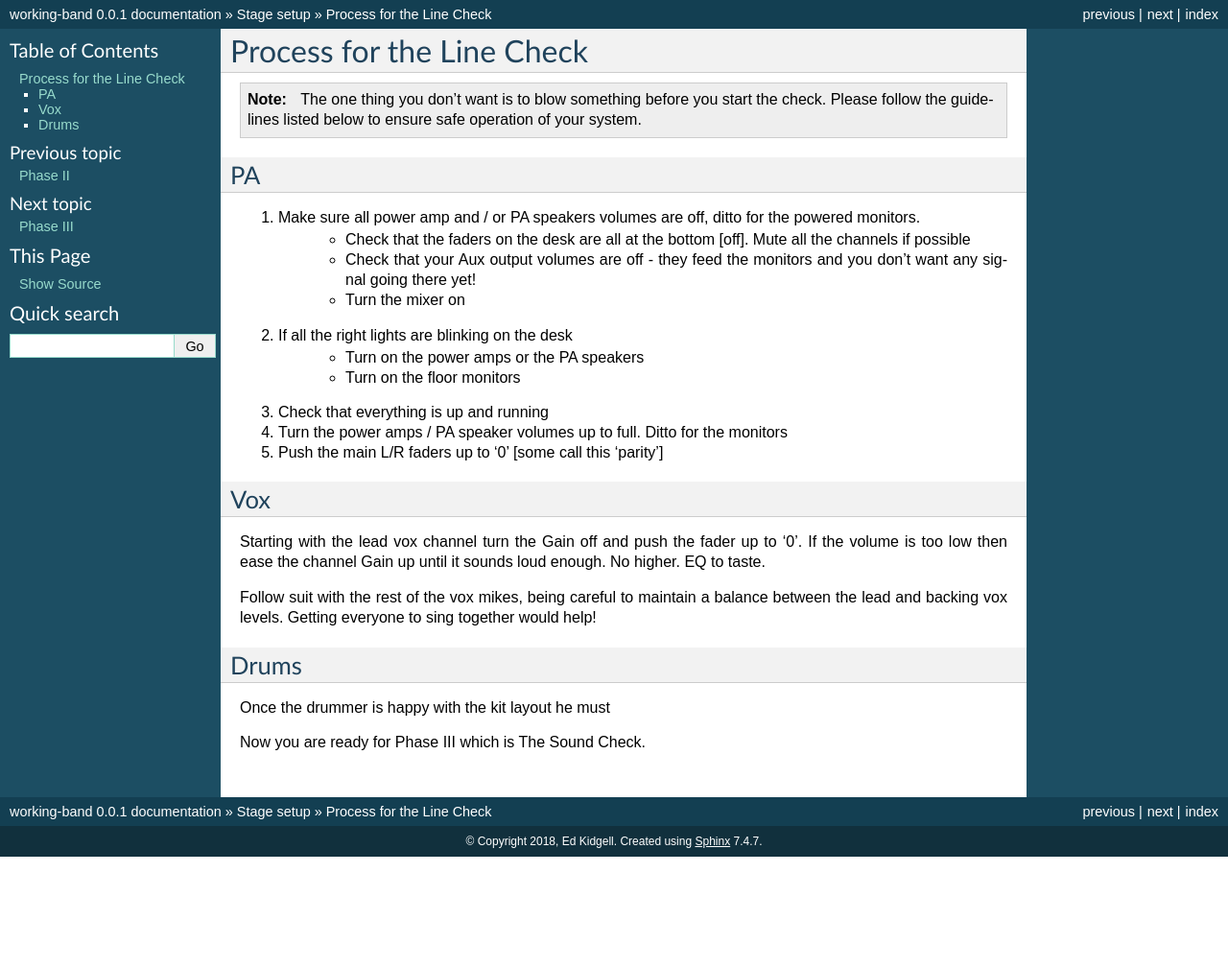
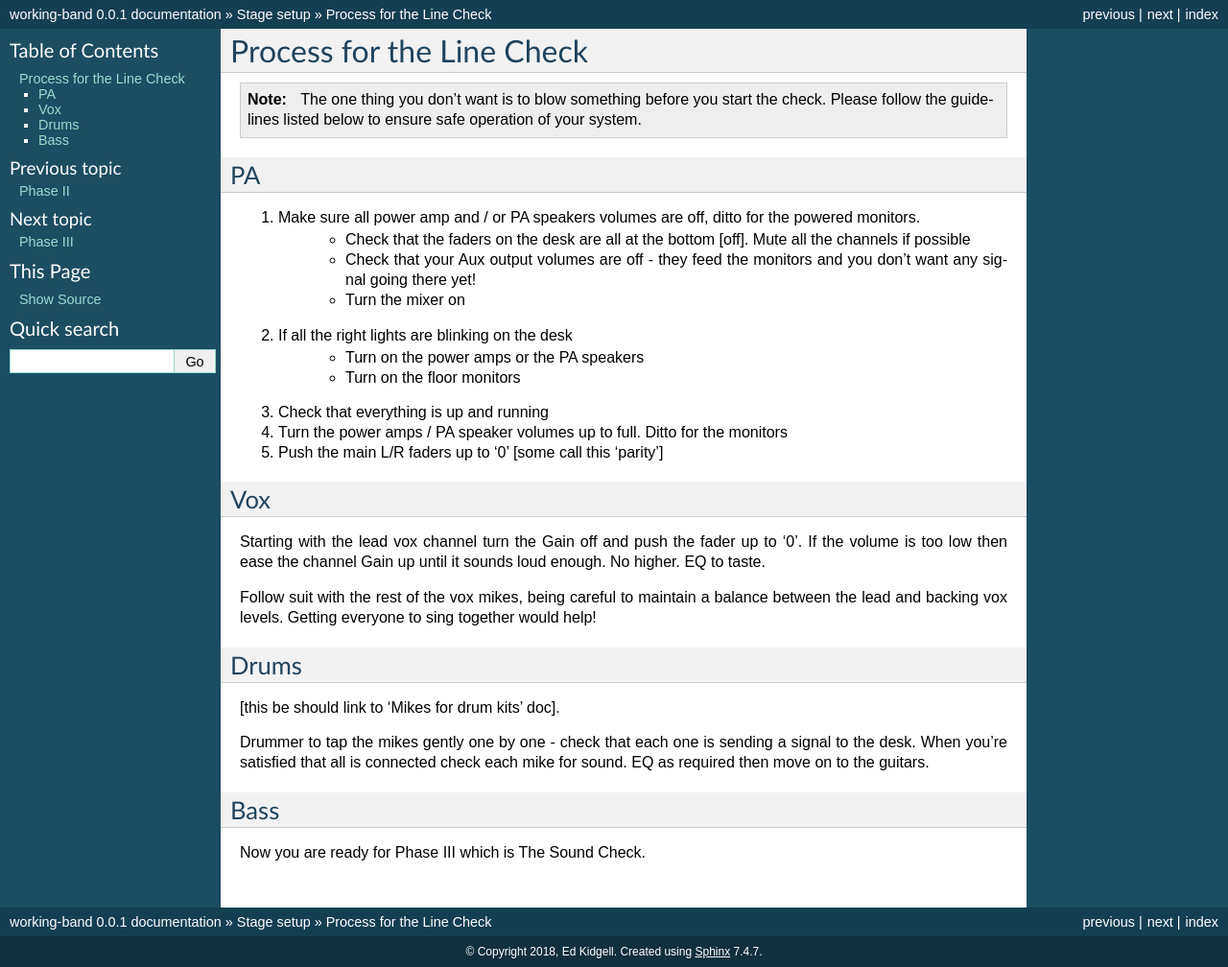
Before and after one commit to flakjakk/working-band, a Sphinx documentation site: the page built from docs/source/linecheck.rst, in a window 1280 px wide. Shown: the whole page at 96% size. Built offline with Sphinx 7.4.7, drawn with Linux system fonts in a browser that asks for light colours; before the commit the page ends 900 px from its top, so only the background shows below that.

Commit message:
Updating 'linecheck'.

```diff
--- a/docs/source/linecheck.rst
+++ b/docs/source/linecheck.rst
@@ -27,9 +27,12 @@ Follow suit with the rest of the vox mikes, being careful to maintain a balance
 
 Drums
 ^^^^^
+[this be should link to 'Mikes for drum kits' doc].
 
-Once the drummer is happy with the kit layout he must
+Drummer to tap the mikes gently one by one - check that each one is sending a signal to the desk. When you're satisfied that all is connected check each mike for sound. EQ as required then move on to the guitars.
 
+Bass
+^^^^
 
 
 
```
